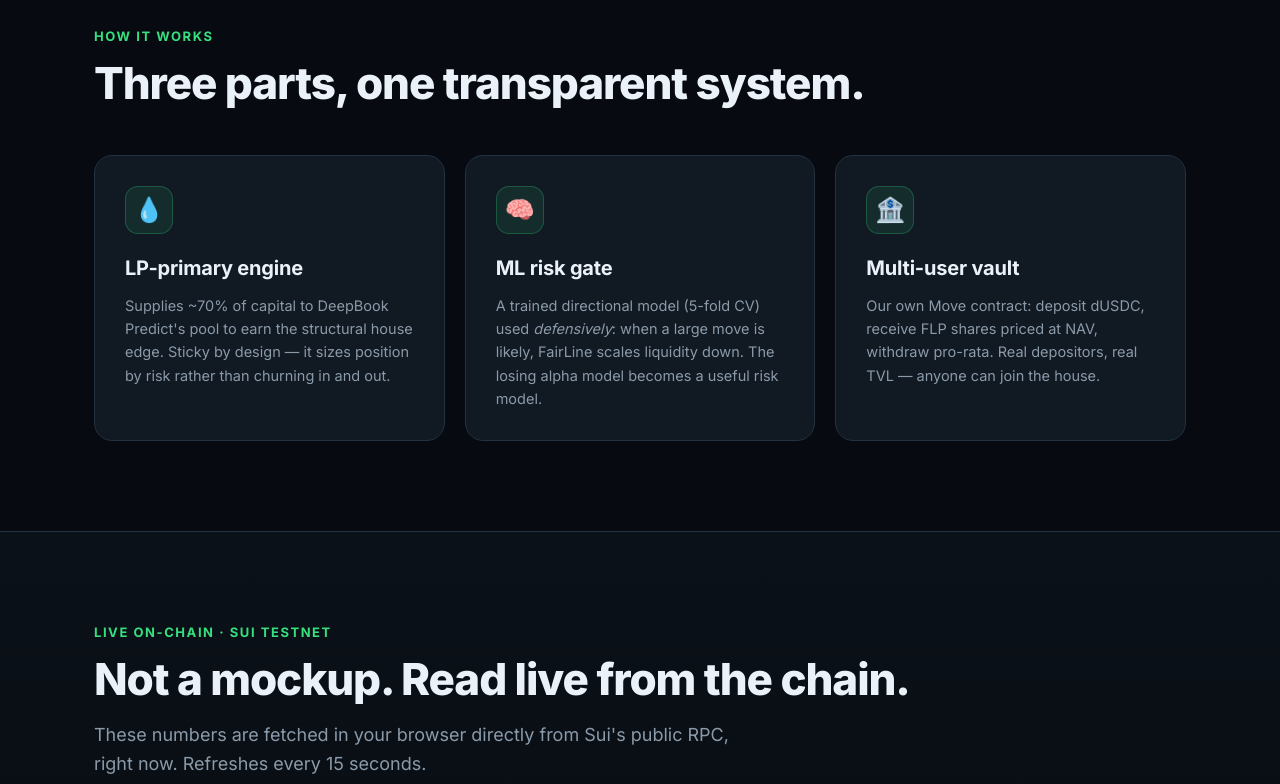
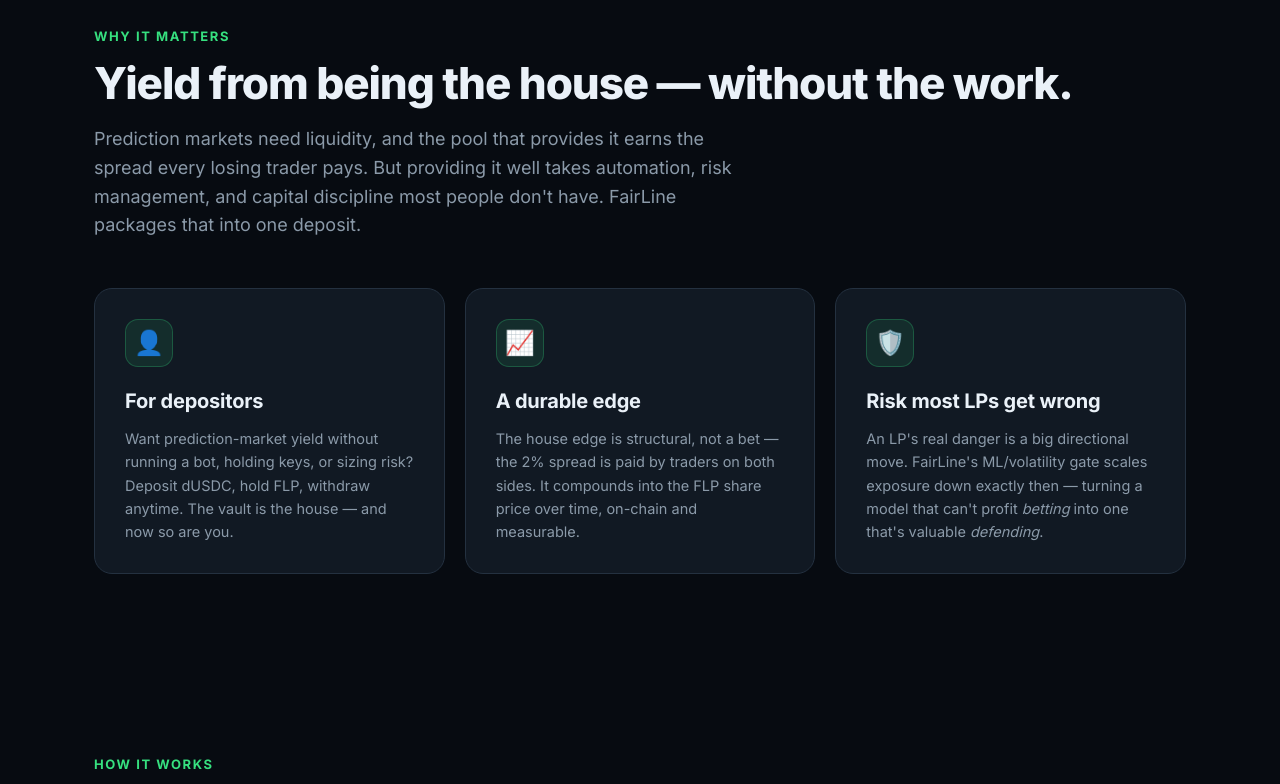
Before and after one commit to DrVelvetFog/fairline-vault, a website: page web/index.html in a window 1280 px wide. Shown: the part 1580-2364 px from the top of the page. Drawn offline with Linux system fonts and the light colour scheme; no server answers.

Commit message:
Sharpen real-world pitch (#2) + verifiable-NAV framing (#3)
- Site: 'Why it matters' section (who deposits + why, durable edge, the risk LPs
  get wrong); live section now states share price = NAV derived from the on-chain
  PLP rate (verifiable, not operator-set).
- SUBMISSION: who-it's-for + verifiable-NAV note (full on-chain NAV = roadmap).

```diff
--- a/web/index.html
+++ b/web/index.html
@@ -169,6 +169,17 @@ footer a{color:var(--muted)}footer a:hover{color:var(--green)}
   </div>
 </div></section>
 
+<section id="why"><div class="wrap reveal">
+  <div class="tag">Why it matters</div>
+  <h2>Yield from being the house — without the work.</h2>
+  <p class="lead">Prediction markets need liquidity, and the pool that provides it earns the spread every losing trader pays. But providing it well takes automation, risk management, and capital discipline most people don't have. FairLine packages that into one deposit.</p>
+  <div class="feats">
+    <div class="feat"><div class="ic">👤</div><h3>For depositors</h3><p>Want prediction-market yield without running a bot, holding keys, or sizing risk? Deposit dUSDC, hold FLP, withdraw anytime. The vault is the house — and now so are you.</p></div>
+    <div class="feat"><div class="ic">📈</div><h3>A durable edge</h3><p>The house edge is structural, not a bet — the 2% spread is paid by traders on both sides. It compounds into the FLP share price over time, on-chain and measurable.</p></div>
+    <div class="feat"><div class="ic">🛡️</div><h3>Risk most LPs get wrong</h3><p>An LP's real danger is a big directional move. FairLine's ML/volatility gate scales exposure down exactly then — turning a model that can't profit <em>betting</em> into one that's valuable <em>defending</em>.</p></div>
+  </div>
+</div></section>
+
 <section id="how"><div class="wrap reveal">
   <div class="tag">How it works</div>
   <h2>Three parts, one transparent system.</h2>
@@ -182,7 +193,7 @@ footer a{color:var(--muted)}footer a:hover{color:var(--green)}
 <section id="live" class="live"><div class="wrap reveal">
   <div class="tag">Live on-chain · Sui testnet</div>
   <h2>Not a mockup. Read live from the chain.</h2>
-  <p class="lead">These numbers are fetched in your browser directly from Sui's public RPC, right now. Refreshes every 15 seconds.</p>
+  <p class="lead">These numbers are fetched in your browser directly from Sui's public RPC, right now — refreshing every 15 seconds. The FLP share price is the vault's NAV <b style="color:var(--text)">derived from the on-chain PLP redemption rate</b> — verifiable, not operator-set.</p>
   <div class="lgrid">
     <div class="lstat"><div class="v g" id="l-tvl">—</div><div class="l">Vault TVL (dUSDC)</div></div>
     <div class="lstat"><div class="v" id="l-shares">—</div><div class="l">FLP shares outstanding</div></div>
```
Also changed, not shown: SUBMISSION.md (+10 -5 lines).
